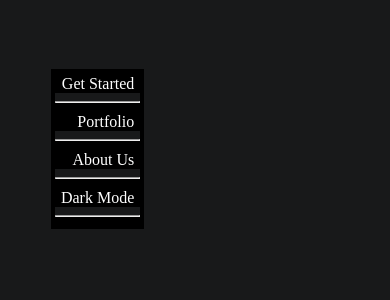
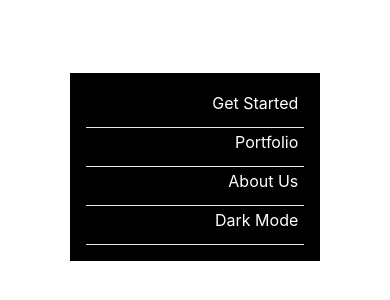
Before and after one commit to rubydevco/rubydev-tempsite, a React (Create React App) app: page / in a window 390 px wide. Shown: the part 112-412 px from the top of the page. Built offline with nearby package versions, Linux system fonts and the light colour scheme.

Commit message:
made responsive

```diff
--- a/src/App.css
+++ b/src/App.css
@@ -1,5 +1,4 @@
 * {
-  background-color: #18191a;
   color: white;
 }
 
@@ -12,7 +11,7 @@
   background-color: black;
   padding-right: 6px;
   padding-top: 2px;
-  margin-bottom: 6px;
+  margin-bottom: 12px;
   text-align: right;
   text-decoration: none;
   transition: 0.3s;
@@ -23,3 +22,7 @@
   color: black;
   padding-bottom: 30px;
 }
+
+hr {
+  background: white;
+}
--- a/src/App.js
+++ b/src/App.js
@@ -1,11 +1,13 @@
 import Menu from './components/Menu';
+import { ChakraProvider } from '@chakra-ui/react';
+
 import './App.css';
 
 function App() {
   return (
-    <div className='App'>
+    <ChakraProvider>
       <Menu />
-    </div>
+    </ChakraProvider>
   );
 }
 
--- a/src/components/Menu.js
+++ b/src/components/Menu.js
@@ -1,23 +1,26 @@
-import { Box } from '@chakra-ui/react';
-import { Flex, Spacer, Center } from '@chakra-ui/react';
+import { Center, Grid, GridItem, Box } from '@chakra-ui/react';
 import MenuLink from './MenuLink';
 
 const Menu = () => {
   return (
     <section className='menu'>
-      <Flex color='white'>
-        <Center flex='1' m={4}>
-          <Box bg='black' w='50%' p={4} color='white'>
+      <Grid templateColumns='repeat(10, 1fr)' gap={1}>
+        <GridItem colSpan={{ base: 10, md: 4, lg: 4 }}>
+          <Center m={4}>
+            <Box bg='black' w='70%' p={4} color='white'>
               <MenuLink text='Get Started' />
               <MenuLink text='Portfolio' />
               <MenuLink text='About Us' />
               <MenuLink text='Dark Mode' />
             </Box>
           </Center>
+        </GridItem>
+      </Grid>
+      {/* <Flex color='white'>
         <Center w='50vw'>
           <h2></h2>
         </Center>
-      </Flex>
+      </Flex> */}
     </section>
   );
 };
--- a/src/components/MenuLink.js
+++ b/src/components/MenuLink.js
@@ -1,5 +1,6 @@
 import { Box } from '@chakra-ui/react';
 import { Link } from '@chakra-ui/react';
+import { Divider } from '@chakra-ui/react';
 
 const MenuLink = ({ text }) => {
   return (
@@ -11,7 +12,7 @@ const MenuLink = ({ text }) => {
       >
         <Box className='menu-link'>{text}</Box>
       </Link>
-      <hr />
+      <hr className='break' />
     </div>
   );
 };
```
Lines whose indentation alone changed are shown as unchanged.
